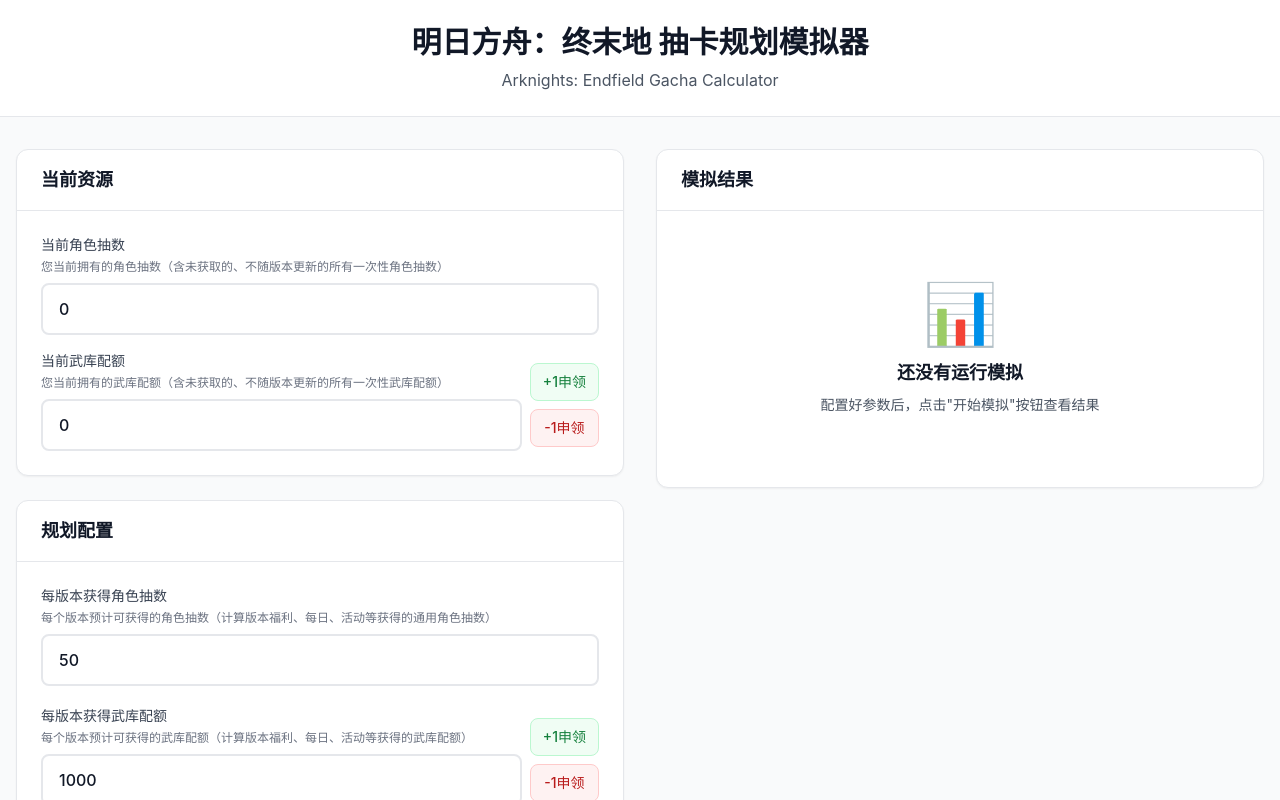
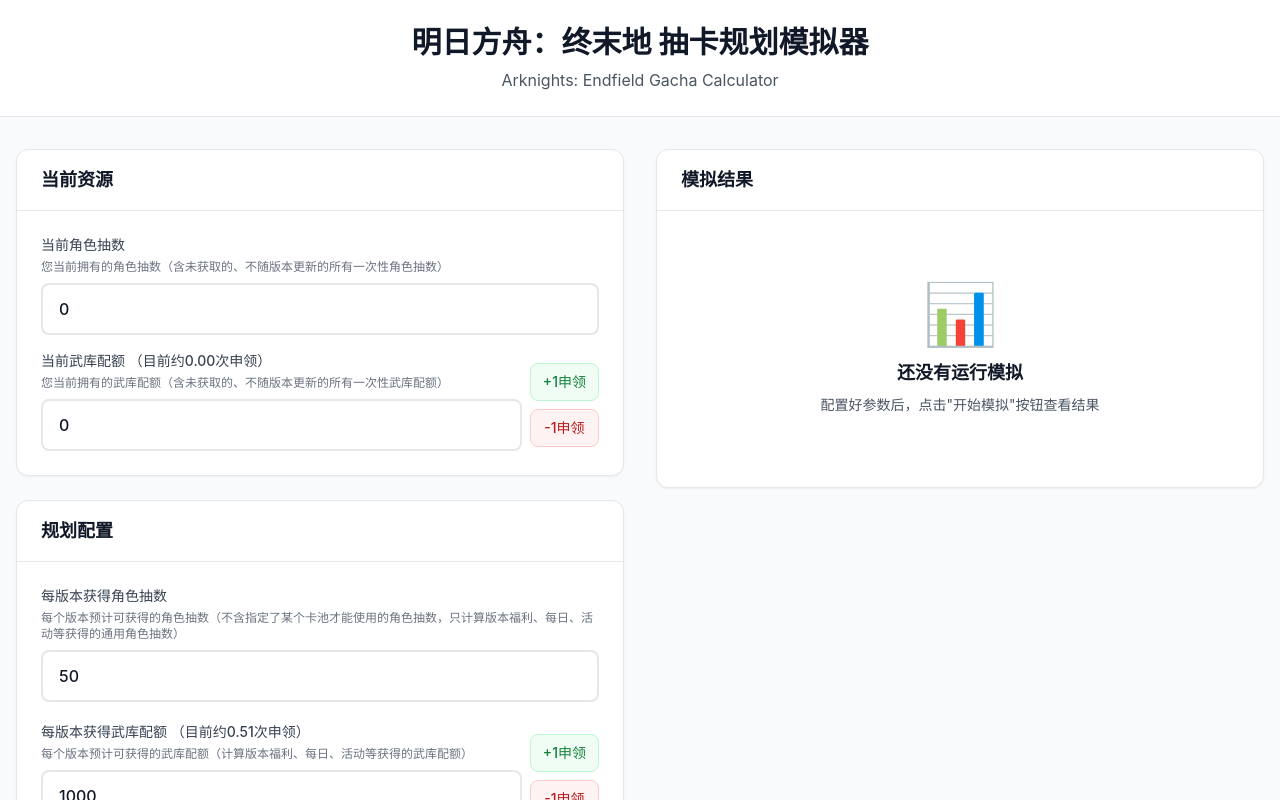
Before and after one commit to JikunLiu101/arknights-endfield-gacha-calculator, a React (Vite) app: page / in a window 1280 px wide. Shown: the top 800 px of the page. Built offline with nearby package versions, Linux system fonts and the light colour scheme.

Commit message:
fix: 前端界面重构

```diff
--- a/src/App.tsx
+++ b/src/App.tsx
@@ -40,6 +40,7 @@
     // Build SimInput from state
     const input: SimInput = {
       currentPulls: state.currentPulls,
+      currentArsenal: state.currentArsenal,
       pullsPerVersion: state.pullsPerVersion,
       arsenalPerVersion: state.arsenalPerVersion,
       versionCount: state.versionCount,
--- a/src/components/forms/PlanningInputs.tsx
+++ b/src/components/forms/PlanningInputs.tsx
@@ -44,8 +44,8 @@
         onChange={(value) => onChange('pullsPerVersion', value)}
         min={0}
         step={1}
-        placeholder="50"
-        description="每个版本预计可获得的角色抽数（计算版本福利、每日、活动等获得的通用角色抽数）"
+        placeholder="80"
+        description="每个版本预计可获得的角色抽数（不含指定了某个卡池才能使用的角色抽数，只计算版本福利、每日、活动等获得的通用角色抽数）"
         error={errors.pullsPerVersion}
         disabled={disabled}
       />
@@ -54,12 +54,12 @@
         <div className="flex gap-2">
           <div className="flex-1">
             <NumberInput
-              label="每版本获得武库配额"
+              label={`每版本获得武库配额 （目前约${(arsenalPerVersion / 1980).toFixed(2)}次申领）`}
               value={arsenalPerVersion}
               onChange={(value) => onChange('arsenalPerVersion', value)}
               min={0}
               step={100}
-              placeholder="1000"
+              placeholder="1980"
               description="每个版本预计可获得的武库配额（计算版本福利、每日、活动等获得的武库配额）"
               error={errors.arsenalPerVersion}
               disabled={disabled}
--- a/src/components/forms/ResourceInputs.tsx
+++ b/src/components/forms/ResourceInputs.tsx
@@ -42,7 +42,7 @@
         <div className="flex gap-2">
           <div className="flex-1">
             <NumberInput
-              label="当前武库配额"
+              label={`当前武库配额 （目前约${(currentArsenal / 1980).toFixed(2)}次申领）`}
               value={currentArsenal}
               onChange={(value) => onChange('currentArsenal', value)}
               min={0}
--- a/src/components/layout/ResultPanel.tsx
+++ b/src/components/layout/ResultPanel.tsx
@@ -59,7 +59,7 @@
         <div className="grid grid-cols-2 gap-4">
           <div className="bg-gradient-to-br from-blue-50 to-blue-100 border border-blue-200 rounded-xl p-4">
             <div className="text-xs font-medium text-gray-600 mb-1">
-              抽数总计（初始+获取）
+              抽数总计
             </div>
             <div className="text-2xl font-bold text-gray-900">
               {result.totalPulls.toLocaleString()}
@@ -68,7 +68,7 @@
 
           <div className="bg-gradient-to-br from-purple-50 to-purple-100 border border-purple-200 rounded-xl p-4">
             <div className="text-xs font-medium text-gray-600 mb-1">
-              武库配额总计（获取）
+              武库配额总计
             </div>
             <div className="text-2xl font-bold text-gray-900">
               {result.totalArsenal.toLocaleString()}
--- a/src/main.ts
+++ b/src/main.ts
@@ -134,8 +134,9 @@
   const updateInput = () => {
     input = {
       currentPulls: getNumber('currentPulls', 0),
+      currentArsenal: 0, // 固定值,后续可以添加到表单
       pullsPerVersion: getNumber('pullsPerVersion', 0),
-      arsenalPerVersion: 1000, // 先用固定值,后续可以添加到表单
+      arsenalPerVersion: 1980, // 固定值,后续可以添加到表单
       versionCount: getNumber('versionCount', 1),
       bannersPerVersion: getNumber('bannersPerVersion', 1),
       strategyId: getSelect('strategyId') as SimInput['strategyId'],
--- a/src/sim/defaults.ts
+++ b/src/sim/defaults.ts
@@ -3,6 +3,7 @@
 export function defaultSimInput(): SimInput {
   return {
     currentPulls: 0,
+    currentArsenal: 0,
     pullsPerVersion: 50,
     arsenalPerVersion: 1000, // 每版本武库配额
     versionCount: 3,
--- a/src/sim/engine.ts
+++ b/src/sim/engine.ts
@@ -22,6 +22,7 @@
   // 验证和标准化输入
   const totalTrials = Math.max(1, Math.floor(input.trials));
   const currentPulls = Math.max(0, Math.floor(input.currentPulls));
+  const currentArsenal = Math.max(0, Math.floor(input.currentArsenal));
   const pullsPerVersion = Math.max(0, Math.floor(input.pullsPerVersion));
   const arsenalPerVersion = Math.max(0, Math.floor(input.arsenalPerVersion));
   const versionCount = Math.max(1, Math.floor(input.versionCount));
@@ -39,6 +40,7 @@
     const result = executeStrategy(
       strategyConfig,
       currentPulls,
+      currentArsenal,
       arsenalPerVersion,
       pullsPerVersion,
       versionCount,
@@ -64,6 +66,7 @@
   const weaponCounts = results.map((r) => r.obtainedWeaponCount);
   const pullsSpent = results.map((r) => r.totalPullsSpent);
   const arsenalSpent = results.map((r) => r.totalArsenalSpent);
+  const arsenalRemaining = results.map((r) => r.remainingArsenal);
 
   // 计算总卡池数
   const totalBanners = versionCount * bannersPerVersion;
@@ -91,9 +94,13 @@
   const avgArsenalSpent = arsenalSpent.reduce((sum, v) => sum + v, 0) / totalTrials;
   const avgArsenalClaims = avgArsenalSpent / 1980;
 
+  // 计算平均剩余武库配额
+  const avgArsenalRemaining = arsenalRemaining.reduce((sum, v) => sum + v, 0) / totalTrials;
+
   // 计算总资源（初始 + 规划期间获取）
   const totalPulls = currentPulls + pullsPerVersion * versionCount;
-  const totalArsenal = arsenalPerVersion * versionCount;
+  // 武库配额总计应该是：平均花费 + 平均剩余
+  const totalArsenal = avgArsenalSpent + avgArsenalRemaining;
 
   // 计算分位数（以消耗抽数为基准）
   const sortedPulls = [...pullsSpent].sort((a, b) => a - b);
--- a/src/sim/strategies.ts
+++ b/src/sim/strategies.ts
@@ -595,6 +595,7 @@
 export function executeStrategy(
   config: StrategyConfig,
   initialPulls: number,
+  initialArsenal: number,
   arsenalPerVersion: number,
   pullsPerVersion: number,
   versionCount: number,
@@ -604,6 +605,7 @@
   // 初始化资源和状态
   let currentPulls = initialPulls;
   let globalState = createInitialGlobalState();
+  globalState.arsenalPoints = initialArsenal; // 设置初始武库配额
   let hasIntelReport = false;
   let obtainedCharacterCount = 0;
   let obtainedWeaponCount = 0;
--- a/src/sim/types.ts
+++ b/src/sim/types.ts
@@ -35,12 +35,13 @@
 
 export type SimInput = {
   currentPulls: number;
+  currentArsenal: number; // 当前武库配额
   pullsPerVersion: number;
-  arsenalPerVersion: number; // 新增：每版本武库配额
+  arsenalPerVersion: number; // 每版本武库配额
   versionCount: number;
   bannersPerVersion: number;
   strategyId: BaseStrategyId;
-  strategyConfig?: StrategyConfig; // 新增：完整策略配置（可选）
+  strategyConfig?: StrategyConfig; // 完整策略配置（可选）
   trials: number;
   seed: string | null;
 };
```
